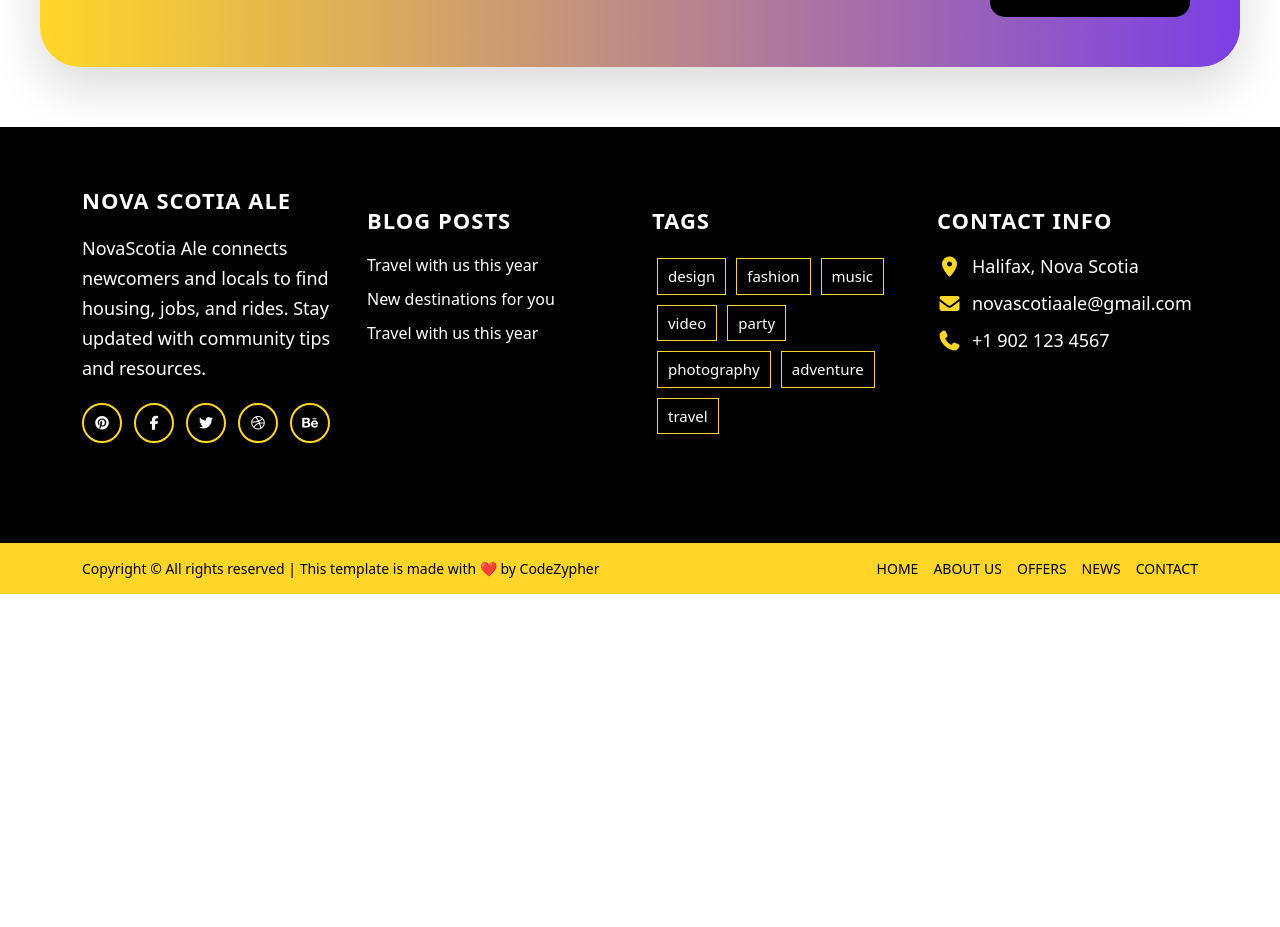
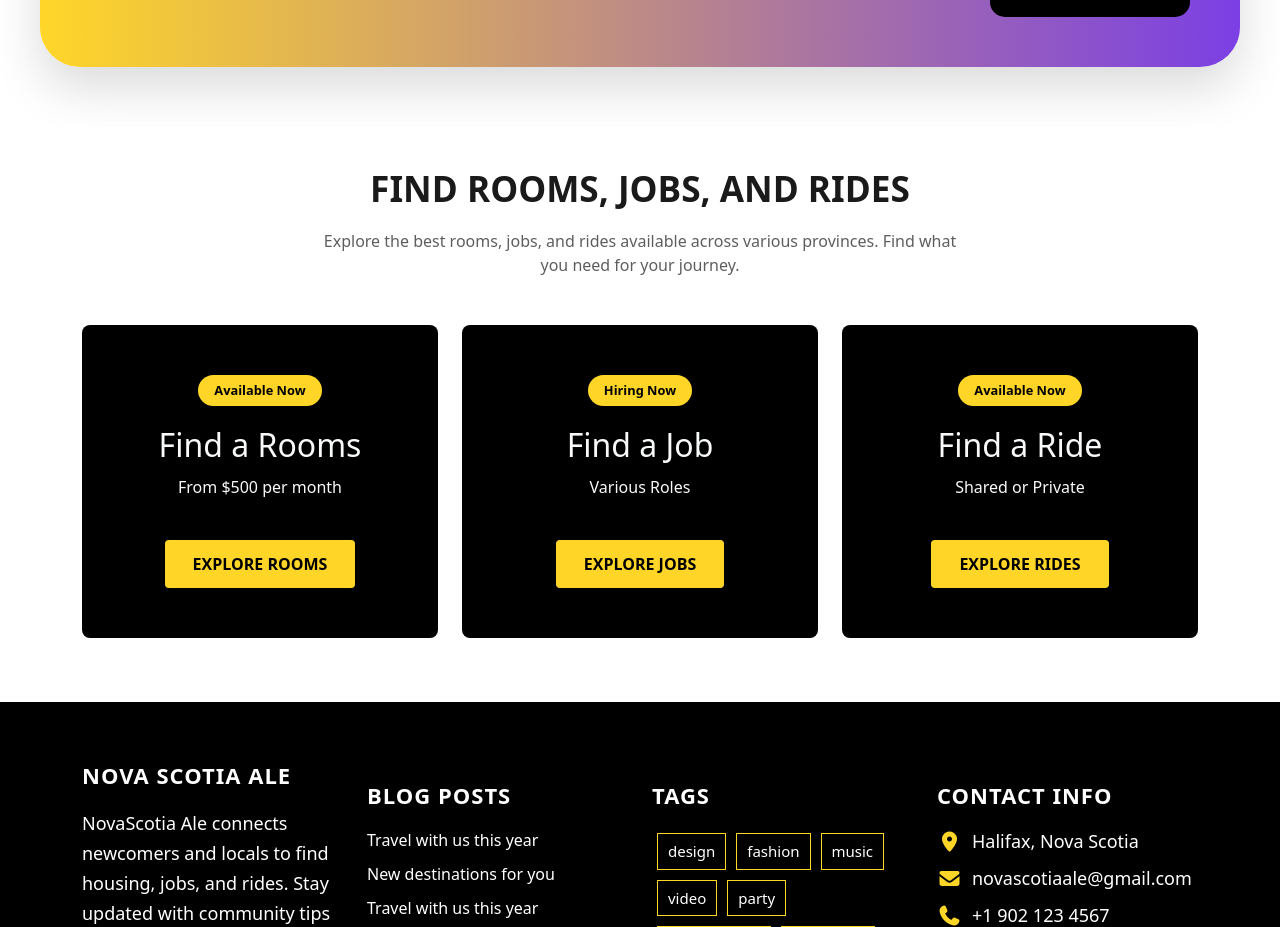
Before and after one commit to nova-scotia-ale-org/nova-scotia-ale, a React app in the folder frontend/: page / in a window 1280 px wide. Shown: the part 1234-2161 px from the top of the page. Before the commit the page ends 1828 px from the top, so only its background shows below. Built offline with nearby package versions, Linux system fonts and the light colour scheme; no server answers; the HTML template or start-up script is replaced by a standard one.

Commit message:
feat(frontend): implement Marketplace entry section on homepage #33

```diff
--- /dev/null
+++ b/frontend/src/components/home/MarketplaceEntry.css
@@ -0,0 +1,52 @@
+.marketplace-section {
+  padding: 40px 0;
+  background-color: var(--color-accent);
+}
+
+.marketplace-title {
+  font-size: 2.2rem;
+  font-weight: 700;
+  color: var(--color-text-dark);
+}
+
+.marketplace-subtitle {
+  max-width: 650px;
+  margin: 20px auto;
+  color: var(--color-text-dark);
+  opacity: 0.7;
+}
+
+.market-card {
+  background-color: var(--color-secondary); /* Black */
+  color: var(--color-text-light);
+  padding: 50px 25px;
+  border-radius: 8px;
+  text-align: center;
+}
+
+.badge-pill {
+  background-color: var(--color-primary); /* Yellow */
+  color: var(--color-secondary);
+  display: inline-block;
+  padding: 6px 16px;
+  border-radius: 50px;
+  font-size: 0.8rem;
+  font-weight: 600;
+  margin-bottom: 20px;
+}
+
+.market-card h3 {
+  font-size: 2rem;
+  margin-bottom: 10px;
+}
+
+.market-btn {
+  margin-top: 25px;
+  background-color: var(--color-primary);
+  color: var(--color-secondary);
+  border: none;
+  padding: 12px 28px;
+  font-weight: 700;
+  border-radius: 4px;
+  cursor: pointer;
+}
--- /dev/null
+++ b/frontend/src/components/home/MarketplaceEntry.tsx
@@ -0,0 +1,52 @@
+import "./MarketplaceEntry.css";
+
+const MarketplaceEntry = () => {
+  return (
+    <section className="marketplace-section">
+      <div className="container text-center">
+
+        <h2 className="marketplace-title">
+          FIND ROOMS, JOBS, AND RIDES
+        </h2>
+
+        <p className="marketplace-subtitle">
+          Explore the best rooms, jobs, and rides available across various provinces.
+          Find what you need for your journey.
+        </p>
+
+        <div className="row mt-5">
+
+          <div className="col-md-4 mb-4">
+            <div className="market-card">
+              <div className="badge-pill">Available Now</div>
+              <h3>Find a Rooms</h3>
+              <p>From $500 per month</p>
+              <button className="market-btn">EXPLORE ROOMS</button>
+            </div>
+          </div>
+
+          <div className="col-md-4 mb-4">
+            <div className="market-card">
+              <div className="badge-pill">Hiring Now</div>
+              <h3>Find a Job</h3>
+              <p>Various Roles</p>
+              <button className="market-btn">EXPLORE JOBS</button>
+            </div>
+          </div>
+
+          <div className="col-md-4 mb-4">
+            <div className="market-card">
+              <div className="badge-pill">Available Now</div>
+              <h3>Find a Ride</h3>
+              <p>Shared or Private</p>
+              <button className="market-btn">EXPLORE RIDES</button>
+            </div>
+          </div>
+
+        </div>
+      </div>
+    </section>
+  );
+};
+
+export default MarketplaceEntry;
--- a/frontend/src/pages/Home.tsx
+++ b/frontend/src/pages/Home.tsx
@@ -1,11 +1,13 @@
 import HeroSection from "../components/home/HeroSection";
 import HomeTabs from "../components/home/HomeTabs";
+import MarketplaceEntry from "../components/home/MarketplaceEntry";
 
 const Home = () => {
   return (
     <>
       <HeroSection />
       <HomeTabs />
+      <MarketplaceEntry/>
     </>
   );
 };
```
